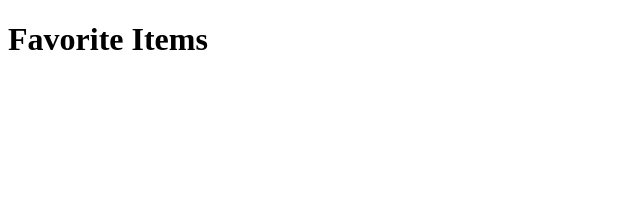
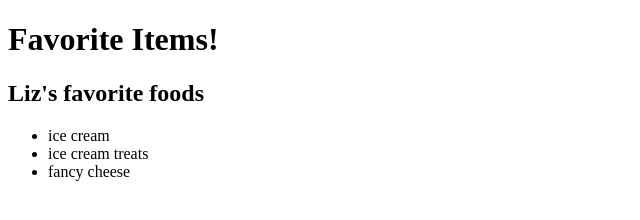
Before and after one commit to PrimeAcademy/solinas-git-branch-group, a plain HTML site: page index.html in a window 1280 px wide. Shown: the whole page, without its empty margins (0-640 px from the left). Drawn offline with Linux system fonts and the light colour scheme.

Commit message:
Add Lizs favorite foods

```diff
--- a/index.html
+++ b/index.html
@@ -8,6 +8,12 @@
     <link rel="stylesheet" href="style.css">
   </head>
   <body>
-    <h1>Favorite Items</h1>
+    <h1>Favorite Items!</h1>
+    <h2>Liz's favorite foods</h2>
+    <ul>
+      <li>ice cream</li>
+      <li>ice cream treats</li>
+      <li>fancy cheese</li>
+    </ul>
   </body>
 </html>
```
